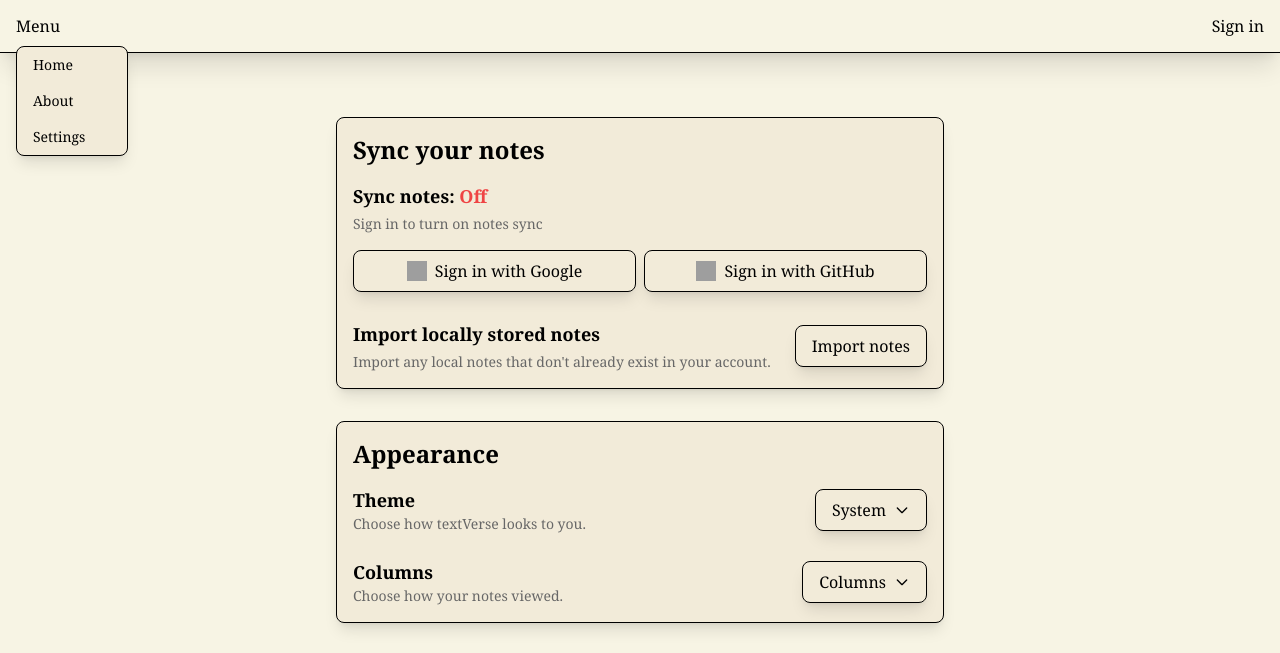
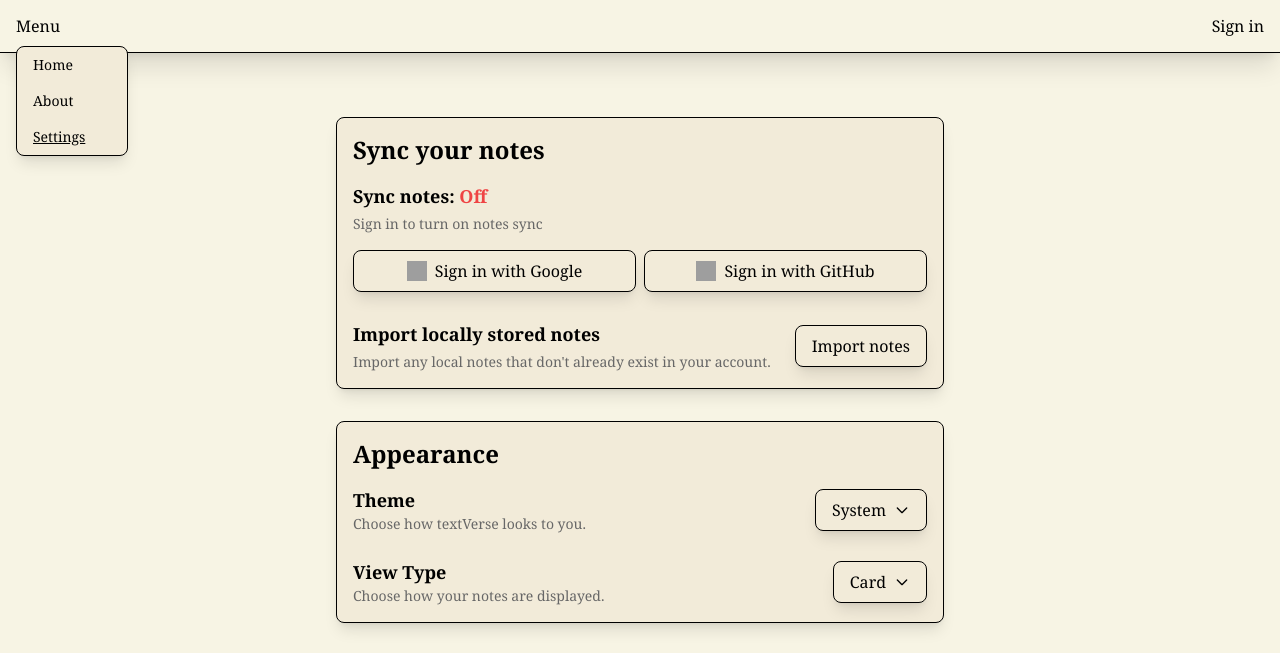
Before and after one commit to muhammad-zulfikar/textverse-dev, a Vue app: page /settings in a window 1280 px wide. Both pictures are taken after a click on the button "Menu". Shown: the top 653 px of the page. Built offline with nearby package versions, Linux system fonts and the light colour scheme; no server answers; grey boxes are pictures that could not be loaded.

Commit message:
add cool router transition

```diff
--- a/src/App.vue
+++ b/src/App.vue
@@ -1,23 +1,48 @@
-<!-- App.vue -->
 <template>
   <div>
     <LoadingSpinner v-if="isLoading" />
     <template v-else>
-      <router-view />
-      <Transition name="toast-slide">
-        <Toast v-if="uiStore.showToast" :message="uiStore.toastMessage" />
-      </Transition>
+      <Navbar />
+      <div>
+        <router-view v-slot="{ Component, route }">
+          <transition :name="transitionName" mode="out-in">
+            <component :is="Component" :key="route.path"></component>
+          </transition>
+        </router-view>
+        <Transition name="toast-slide">
+          <Toast v-if="uiStore.showToast" :message="uiStore.toastMessage" />
+        </Transition>
+      </div>
     </template>
   </div>
 </template>
 
 <script setup lang="ts">
-  import { ref, onMounted } from 'vue';
+  import { ref, onMounted, watch } from 'vue';
+  import { useRouter } from 'vue-router';
   import { authStore, notesStore, folderStore, uiStore } from './store/stores';
+  import Navbar from '@/components/navbar/navbar.vue';
   import Toast from '@/components/toast/toast.vue';
   import LoadingSpinner from '@/components/loadingSpinner.vue';
 
   const isLoading = ref(true);
+  const router = useRouter();
+
+  const routeOrder = ['Home', 'About', 'Settings', 'Sign In'];
+  const transitionName = ref('slide-right');
+
+  watch(
+    () => router.currentRoute.value,
+    (to, from) => {
+      // Ensure that both `to` and `from` are defined
+      const toIndex = to ? routeOrder.indexOf(to.name as string) : -1;
+      const fromIndex = from ? routeOrder.indexOf(from.name as string) : -1;
+
+      // Determine the transition direction
+      transitionName.value = toIndex > fromIndex ? 'slide-left' : 'slide-right';
+    },
+    { immediate: true }
+  );
 
   onMounted(async () => {
     try {
--- a/src/components/modal/inputModal.vue
+++ b/src/components/modal/inputModal.vue
@@ -5,10 +5,7 @@
       v-if="isOpen"
       class="fixed inset-0 z-40 flex items-center justify-center"
     >
-      <div
-        @click="closeModal"
-        class="absolute inset-0"
-      ></div>
+      <div @click="closeModal" class="absolute inset-0"></div>
       <form
         @submit.prevent="handleSubmit"
         @click.stop
--- a/src/components/navbar/navbar.vue
+++ b/src/components/navbar/navbar.vue
@@ -1,5 +1,3 @@
-<!-- navbar.vue -->
-
 <template>
   <div>
     <div
@@ -17,6 +15,7 @@
             <router-link
               to="/"
               class="block px-4 py-2 text-sm cursor-pointer hover:underline"
+              :class="{ underline: isActive('/') }"
               @click="toggleNav"
             >
               Home
@@ -24,6 +23,7 @@
             <router-link
               to="/about"
               class="block px-4 py-2 text-sm cursor-pointer hover:underline"
+              :class="{ underline: isActive('/about') }"
               @click="toggleNav"
             >
               About
@@ -31,6 +31,7 @@
             <router-link
               to="/settings"
               class="block px-4 py-2 text-sm cursor-pointer hover:underline"
+              :class="{ underline: isActive('/settings') }"
               @click="toggleNav"
             >
               Settings
@@ -187,10 +188,9 @@
     isUserDropdownOpen.value = false;
     router.push('/settings');
   };
+
+  // Utility function to determine if the current route is active
+  const isActive = (route: string) => {
+    return router.currentRoute.value.path === route;
+  };
 </script>
-
-<style scoped>
-  .h-px {
-    height: 1px;
-  }
-</style>
--- a/src/pages/home.vue
+++ b/src/pages/home.vue
@@ -1,7 +1,7 @@
 <!-- Home.vue -->
 
 <template>
-  <Navbar />
+  <div>
     <SearchBar @update:modelValue="notesStore.setSearchQuery" />
     <Toolbar />
     <NoteList :notes="notesStore.filteredNotes" />
@@ -30,11 +30,11 @@
         @close="closeSidebar"
       />
     </Transition>
+  </div>
 </template>
 
 <script lang="ts" setup>
   import { notesStore, uiStore } from '@/store/stores';
-  import Navbar from '@/components/navbar/navbar.vue';
   import SearchBar from '@/components/searchBar/searchBar.vue';
   import Toolbar from '@/components/toolbar/toolbar.vue';
   import NoteList from '@/components/notes/noteView.vue';
--- a/src/pages/settings.vue
+++ b/src/pages/settings.vue
@@ -1,7 +1,7 @@
 <!-- settings.vue -->
 
 <template>
-  <Navbar />
+  <div>
     <div
       class="md:custom-card max-w-xl md:max-w-2xl p-8 m-8 flex flex-col mx-auto gap-8 overflow-y-auto font-serif"
     >
@@ -79,7 +79,8 @@
                   Import locally stored notes
                 </h4>
                 <p class="text-sm text-gray-600 dark:text-gray-400">
-                Import any local notes that don't already exist in your account.
+                  Import any local notes that don't already exist in your
+                  account.
                 </p>
               </div>
               <button
@@ -138,6 +139,7 @@
                   </svg>
                 </span>
               </button>
+              <Transition name="zoom">
                 <div
                   v-if="dropdownOpen"
                   class="mt-[-5px] md:mt-1 custom-card z-50 origin-top-right absolute w-[5.8rem] md:w-30 top-full right-0"
@@ -166,26 +168,27 @@
                     </a>
                   </div>
                 </div>
+              </Transition>
             </div>
 
             <div
               class="flex items-center justify-between relative"
-            ref="columnsDropdownRef"
+              ref="viewTypeDropdownRef"
             >
               <div class="mr-6">
-              <label for="columns" class="text-lg font-semibold mb-1">
-                Columns
+                <label for="viewType" class="text-lg font-semibold mb-1">
+                  View Type
                 </label>
                 <p class="text-sm text-gray-600 dark:text-gray-400">
-                Choose how your notes viewed.
+                  Choose how your notes are displayed.
                 </p>
               </div>
               <button
-              @click.stop="toggleColumnsDropdown"
-              :class="{ 'z-50': columnsDropdownOpen }"
+                @click.stop="toggleViewTypeDropdown"
+                :class="{ 'z-50': viewTypeDropdownOpen }"
                 class="mt-2 md:mt-0 text-sm md:text-base custom-card px-4 py-2 flex items-center relative whitespace-nowrap"
               >
-              {{ columnsText }}
+                {{ viewTypeText }}
                 <span class="ml-2">
                   <svg
                     xmlns="http://www.w3.org/2000/svg"
@@ -195,7 +198,7 @@
                     stroke="currentColor"
                   >
                     <path
-                    v-if="columnsDropdownOpen"
+                      v-if="viewTypeDropdownOpen"
                       stroke-linecap="round"
                       stroke-linejoin="round"
                       stroke-width="2"
@@ -211,50 +214,43 @@
                   </svg>
                 </span>
               </button>
+              <Transition name="zoom">
                 <div
-              v-if="columnsDropdownOpen"
+                  v-if="viewTypeDropdownOpen"
                   class="mt-[-5px] md:mt-1 custom-card z-50 origin-top-right absolute w-[6.4rem] md:w-30 top-full right-0"
                 >
                   <div class="py-1" role="menu" aria-orientation="vertical">
                     <a
-                  @click.stop="setColumns(1)"
+                      @click.stop="setViewType('card')"
                       class="block px-4 py-2 text-sm cursor-pointer hover:underline"
                       role="menuitem"
                     >
-                  1 Column
+                      Card
                     </a>
                     <a
-                  @click.stop="setColumns(2)"
+                      @click.stop="setViewType('table')"
                       class="block px-4 py-2 text-sm cursor-pointer hover:underline"
                       role="menuitem"
                     >
-                  2 Columns
+                      Table
                     </a>
-                <template v-if="!isMobile">
                     <a
-                    @click.stop="setColumns(3)"
+                      @click.stop="setViewType('mail')"
                       class="block px-4 py-2 text-sm cursor-pointer hover:underline"
                       role="menuitem"
                     >
-                    3 Columns
+                      Mail
                     </a>
                     <a
-                    @click.stop="setColumns(4)"
+                      @click.stop="setViewType('folder')"
                       class="block px-4 py-2 text-sm cursor-pointer hover:underline"
                       role="menuitem"
                     >
-                    4 Columns
+                      Folder
                     </a>
-                  <a
-                    @click.stop="setColumns(5)"
-                    class="block px-4 py-2 text-sm cursor-pointer hover:underline"
-                    role="menuitem"
-                  >
-                    5 Columns
-                  </a>
-                </template>
                   </div>
                 </div>
+              </Transition>
             </div>
           </div>
         </div>
@@ -336,6 +332,17 @@
       </div>
     </div>
 
+    <div
+      v-if="
+        showDeleteAccountConfirmation ||
+        showDeleteAllNotesConfirmation ||
+        showSignoutConfirmation ||
+        showAvatarPicker ||
+        showNameEditor
+      "
+      class="fixed inset-0 bg-black bg-opacity-50"
+    ></div>
+
     <AlertModal
       :is-open="showDeleteAccountConfirmation"
       :message="'Are you sure you want to delete your account? This action cannot be undone.'"
@@ -357,7 +364,7 @@
       @confirm="signout"
     />
 
-  <AvatarPickerModal
+    <AvatarModal
       :is-open="showAvatarPicker"
       :initial-avatar-url="userAvatar"
       @select="updateAvatar"
@@ -371,24 +378,21 @@
       @update="updateName"
       @close="showNameEditor = false"
     />
+  </div>
 </template>
 
 <script setup lang="ts">
   import { ref, computed, onMounted, onUnmounted } from 'vue';
   import { authStore, notesStore, uiStore } from '@/store/stores';
-  import Navbar from '@/components/navbar/navbar.vue';
   import AlertModal from '@/components/modal/alertModal.vue';
-  import AvatarPickerModal from '@/components/modal/avatarModal.vue';
+  import AvatarModal from '@/components/modal/avatarModal.vue';
   import InputModal from '@/components/modal/inputModal.vue';
   import router from '@/router';
 
   const dropdownOpen = ref(false);
   const dropdownRef = ref<HTMLElement | null>(null);
   const darkModeText = ref('System');
-  const columnsDropdownOpen = ref(false);
-  const columnsDropdownRef = ref<HTMLElement | null>(null);
   const isMobile = ref(window.innerWidth < 640);
-  const columnsText = ref('Columns');
 
   const showDeleteAccountConfirmation = ref(false);
   const showDeleteAllNotesConfirmation = ref(false);
@@ -464,6 +468,7 @@
   };
 
   const toggleDropdown = () => {
+    closeViewTypeDropdown();
     dropdownOpen.value = !dropdownOpen.value;
   };
 
@@ -492,41 +497,53 @@
       uiStore.currentTheme.slice(1);
   };
 
-  const toggleColumnsDropdown = () => {
-    columnsDropdownOpen.value = !columnsDropdownOpen.value;
+  const viewTypeDropdownOpen = ref(false);
+  const viewTypeDropdownRef = ref<HTMLElement | null>(null);
+  const viewTypeText = ref(
+    uiStore.viewType.charAt(0).toUpperCase() + uiStore.viewType.slice(1)
+  );
+
+  const toggleViewTypeDropdown = () => {
+    viewTypeDropdownOpen.value = !viewTypeDropdownOpen.value;
   };
 
-  const closeColumnsDropdown = () => {
-    columnsDropdownOpen.value = false;
+  const setViewType = (viewType: 'card' | 'table' | 'mail' | 'folder') => {
+    uiStore.setViewType(viewType);
+    viewTypeText.value = viewType.charAt(0).toUpperCase() + viewType.slice(1);
+    closeViewTypeDropdown();
+    uiStore.showToastMessage('View type updated');
   };
 
-  const setColumns = (columns: number) => {
-    uiStore.setColumns(columns);
-    columnsText.value = `${columns} Column${columns > 1 ? 's' : ''}`;
-    closeColumnsDropdown();
-    uiStore.showToastMessage('Columns view updated');
+  const closeViewTypeDropdown = () => {
+    viewTypeDropdownOpen.value = false;
   };
 
-  const handleClickOutsideColumns = (event: MouseEvent) => {
+  const handleClickOutsideViewType = (event: MouseEvent) => {
     if (
-      columnsDropdownRef.value &&
-      !columnsDropdownRef.value.contains(event.target as Node)
+      viewTypeDropdownRef.value &&
+      !viewTypeDropdownRef.value.contains(event.target as Node)
     ) {
-      closeColumnsDropdown();
+      closeViewTypeDropdown();
     }
   };
+
+  onMounted(() => {
+    document.addEventListener('click', handleClickOutsideViewType);
+  });
+
+  onUnmounted(() => {
+    document.removeEventListener('click', handleClickOutsideViewType);
+  });
 
   const handleResize = () => {
     isMobile.value = window.innerWidth < 640;
   };
 
   onMounted(() => {
-    document.addEventListener('click', handleClickOutsideColumns);
     window.addEventListener('resize', handleResize);
   });
 
   onUnmounted(() => {
-    document.removeEventListener('click', handleClickOutsideColumns);
     window.removeEventListener('resize', handleResize);
   });
 
--- a/src/pages/signIn.vue
+++ b/src/pages/signIn.vue
@@ -1,5 +1,4 @@
 <template>
-  <Navbar />
   <div
     class="font-serif custom-card max-w-xs sm:max-w-sm md:max-w-md px-12 py-8 md:p-8 relative flex flex-col mx-auto mt-20 md:mt-14"
   >
@@ -91,7 +90,6 @@
   import { ref } from 'vue';
   import { useRouter } from 'vue-router';
   import { authStore, uiStore } from '@/store/stores';
-  import Navbar from '@/components/navbar/navbar.vue';
 
   const router = useRouter();
 
```
Also changed, not shown: src/components/modal/avatarModal.vue (+3 -6 lines), src/components/notes/view/mailView.vue (+7 -6 lines), src/pages/about.vue (+4 -3 lines), src/style.css (+30 -0 lines), src/components/notes/view/folderView.vue (indentation only). Lines whose indentation alone changed are shown as unchanged.
